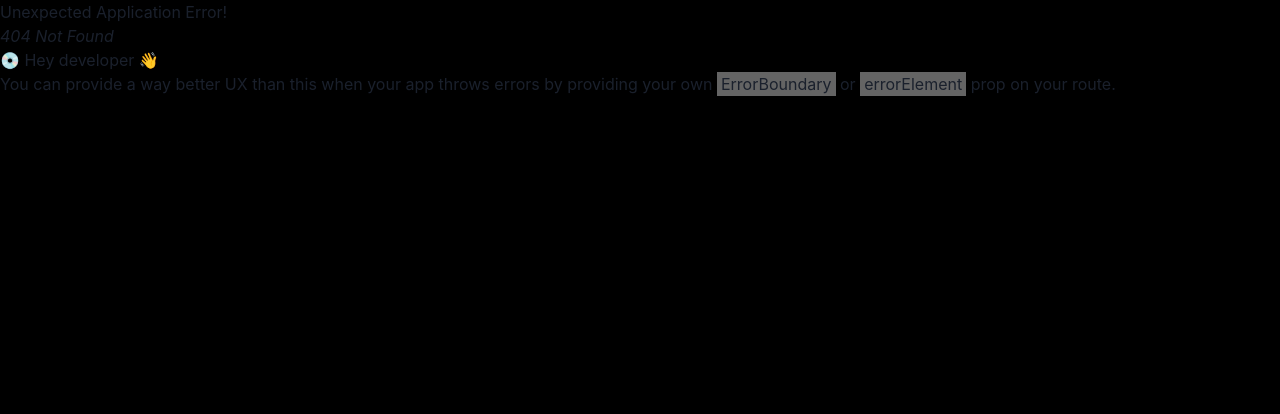
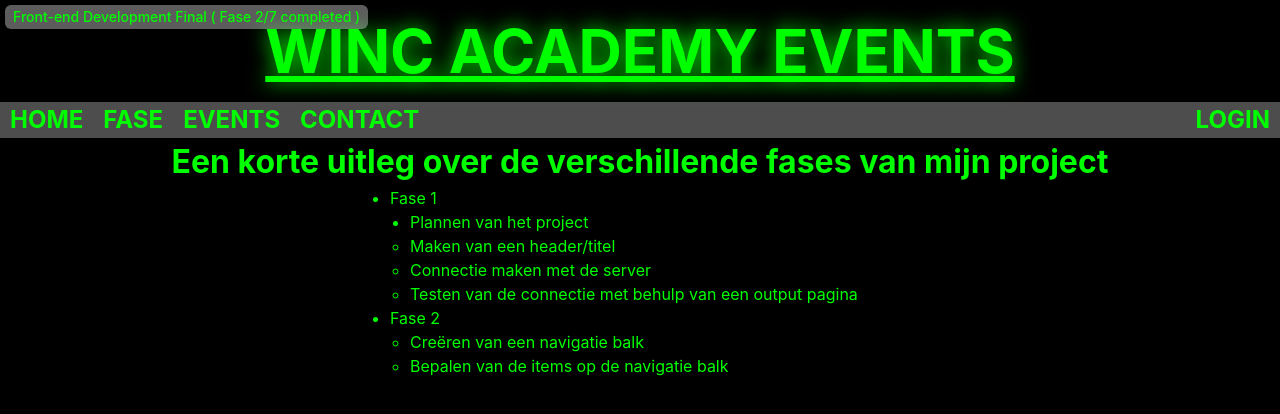
Before and after one commit to BJanssen78/fed-final, a React (Vite) app: page /fase in a window 1280 px wide. Before the commit this address had no page. Shown: the top 414 px of the page. Built offline with nearby package versions, Linux system fonts and the light colour scheme.

Commit message:
fase list added

```diff
--- a/scss/_variables.scss
+++ b/scss/_variables.scss
@@ -0,0 +1 @@
+$font-clr: #00ff00;
--- a/scss/site.css
+++ b/scss/site.css
@@ -39,4 +39,28 @@
 .home span {
   color: red;
   text-shadow: 1px 1px 10px #ff0000;
+}
+
+.fase {
+  color: #00ff00;
+  margin: 0 auto;
+}
+.fase h1 {
+  font-size: 2em;
+  font-weight: bold;
+  text-align: center;
+}
+.fase .fase-lijst-container {
+  max-width: 500px;
+  margin: 0 auto;
+}
+.fase .fase-lijst-container .fase-lijst {
+  list-style-type: disc;
+}
+.fase .fase-lijst-container .fase-lijst .sub-fase-lijst {
+  list-style: circle;
+  padding-left: 20px;
+}
+.fase .fase-lijst-container .fase-lijst .task-done {
+  list-style: disc;
 }/*# sourceMappingURL=site.css.map */
--- a/scss/site.scss
+++ b/scss/site.scss
@@ -1,6 +1,8 @@
+@import "variables.scss";
+
 nav {
   background-color: rgba(255, 255, 255, 0.3);
-  color: #00ff00;
+  color: $font-clr;
   margin: 10px 0;
   padding: 10px;
   ul {
@@ -13,7 +15,7 @@
       text-transform: uppercase;
       font-weight: bold;
       &:hover {
-        text-shadow: 1px 1px 10px #00ff00;
+        text-shadow: 1px 1px 10px $font-clr;
       }
     }
     .split {
@@ -22,7 +24,7 @@
   }
 }
 .home {
-  color: #00ff00;
+  color: $font-clr;
   margin: 0 auto;
   text-align: center;
   font-size: 1.2em;
@@ -39,3 +41,26 @@
     text-shadow: 1px 1px 10px #ff0000;
   }
 }
+.fase {
+  color: $font-clr;
+  margin: 0 auto;
+  h1 {
+    font-size: 2em;
+    font-weight: bold;
+    text-align: center;
+  }
+  .fase-lijst-container {
+    max-width: 500px;
+    margin: 0 auto;
+    .fase-lijst {
+      list-style-type: disc;
+      .sub-fase-lijst {
+        list-style: circle;
+        padding-left: 20px;
+      }
+      .task-done {
+        list-style: disc;
+      }
+    }
+  }
+}
--- a/src/main.jsx
+++ b/src/main.jsx
@@ -6,6 +6,7 @@
 import EventList from "./pages/EventsList.jsx";
 import { EventDetailPage } from "./pages/EventDetailPage.jsx";
 import { Home } from "./pages/Home.jsx";
+import { Fase } from "./pages/Fase.jsx";
 
 const router = createBrowserRouter([
   {
@@ -13,6 +14,7 @@
     element: <App />,
     children: [
       { path: "/", element: <Home /> },
+      { path: "/fase/", element: <Fase /> },
       {
         path: "/events",
         element: <EventList />,
--- /dev/null
+++ b/src/pages/Fase.jsx
@@ -0,0 +1,33 @@
+import React from "react";
+
+export const Fase = () => {
+  return (
+    <React.Fragment>
+      <div className="fase">
+        <h1>Een korte uitleg over de verschillende fases van mijn project</h1>
+        <div className="fase-lijst-container">
+          <ul className="fase-lijst">
+            <li>
+              Fase 1
+              <ul className="sub-fase-lijst">
+                <li className="task-done">Plannen van het project</li>
+                <li>Maken van een header/titel</li>
+                <li>Connectie maken met de server</li>
+                <li>
+                  Testen van de connectie met behulp van een output pagina
+                </li>
+              </ul>
+            </li>
+            <li>
+              Fase 2
+              <ul className="sub-fase-lijst">
+                <li>Creëren van een navigatie balk</li>
+                <li>Bepalen van de items op de navigatie balk</li>
+              </ul>
+            </li>
+          </ul>
+        </div>
+      </div>
+    </React.Fragment>
+  );
+};
--- a/src/ui-components/Navigation.jsx
+++ b/src/ui-components/Navigation.jsx
@@ -8,6 +8,9 @@
         <ul>
           <li>
             <Link to="/">Home</Link>
+          </li>
+          <li>
+            <Link to="/fase/">Fase</Link>
           </li>
           <li>
             <Link to="/events/">Events</Link>
```
Also changed, not shown: 1 other file (tests, documents, lock files or other folders).
